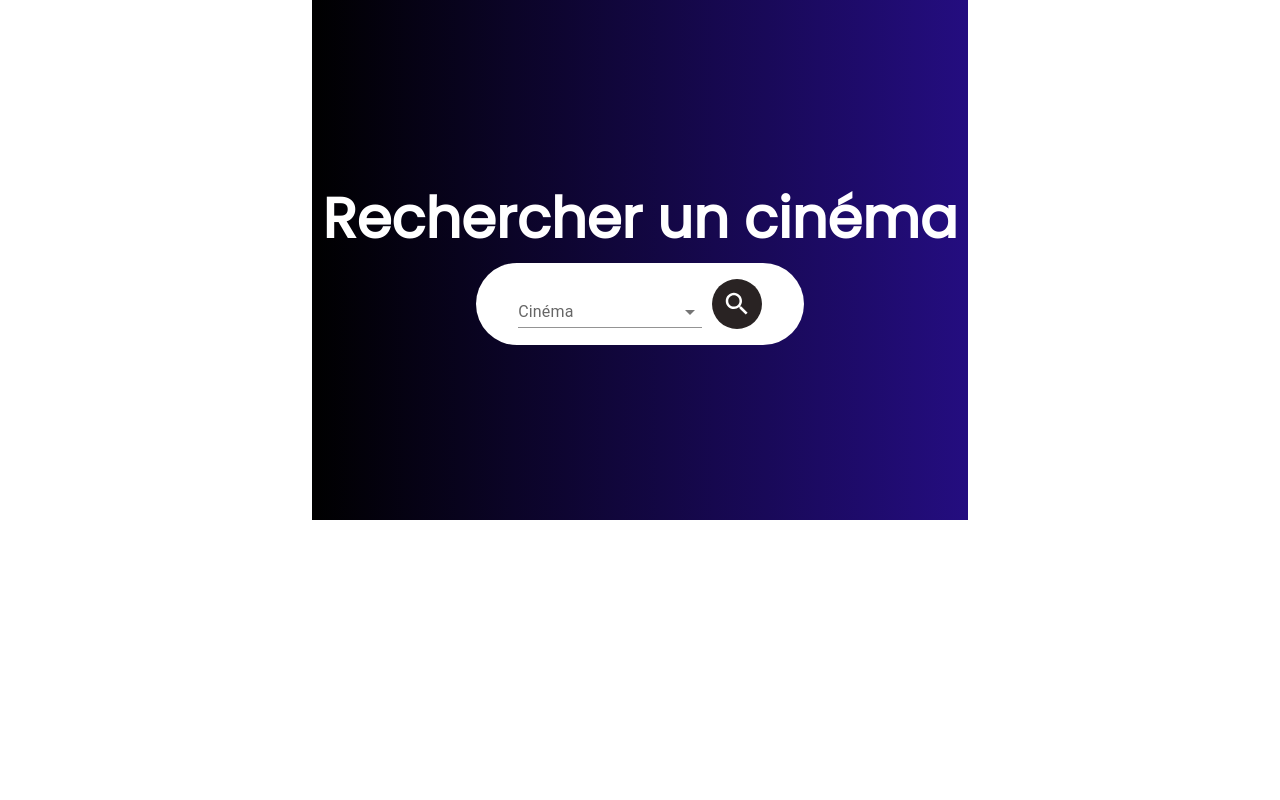
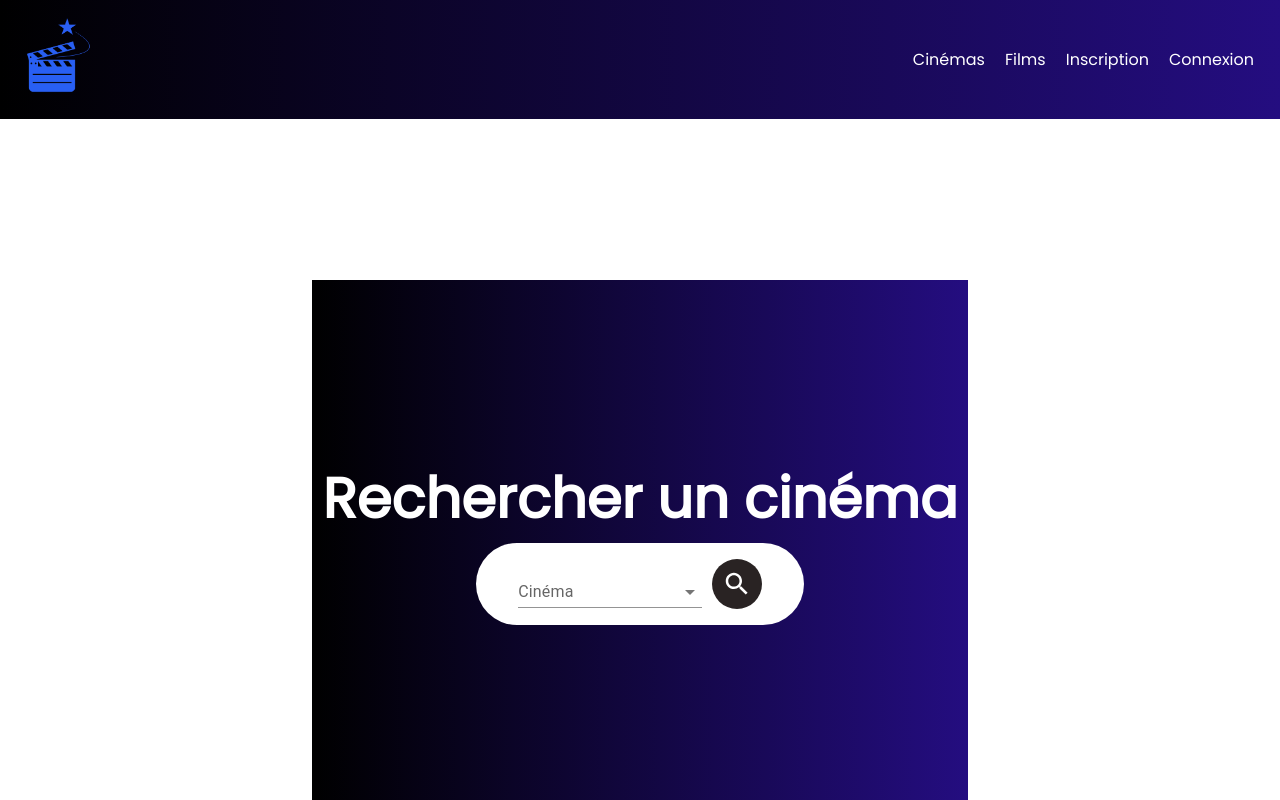
Before and after one commit to Anothays/Cin-phoria_web, a Next.js app: page / in a window 1280 px wide. Built offline with nearby package versions, Linux system fonts and the light colour scheme; no server answers.

Commit message:
add context provider and header to root layout.tsx

```diff
--- a/src/app/layout.tsx
+++ b/src/app/layout.tsx
@@ -1,3 +1,4 @@
+import Header from '@/containers/Header';
 import { GlobalContextHandler } from '@/context/globalContext';
 import classnames from 'classnames';
 import type { Metadata } from 'next';
@@ -24,7 +25,10 @@ export default function RootLayout({
   return (
     <html lang="fr">
       <body className={classnames(font.className, styles.layoutContainer)}>
-        <GlobalContextHandler>{children}</GlobalContextHandler>
+        <GlobalContextHandler>
+          <Header />
+          {children}
+        </GlobalContextHandler>
       </body>
     </html>
   );
```
